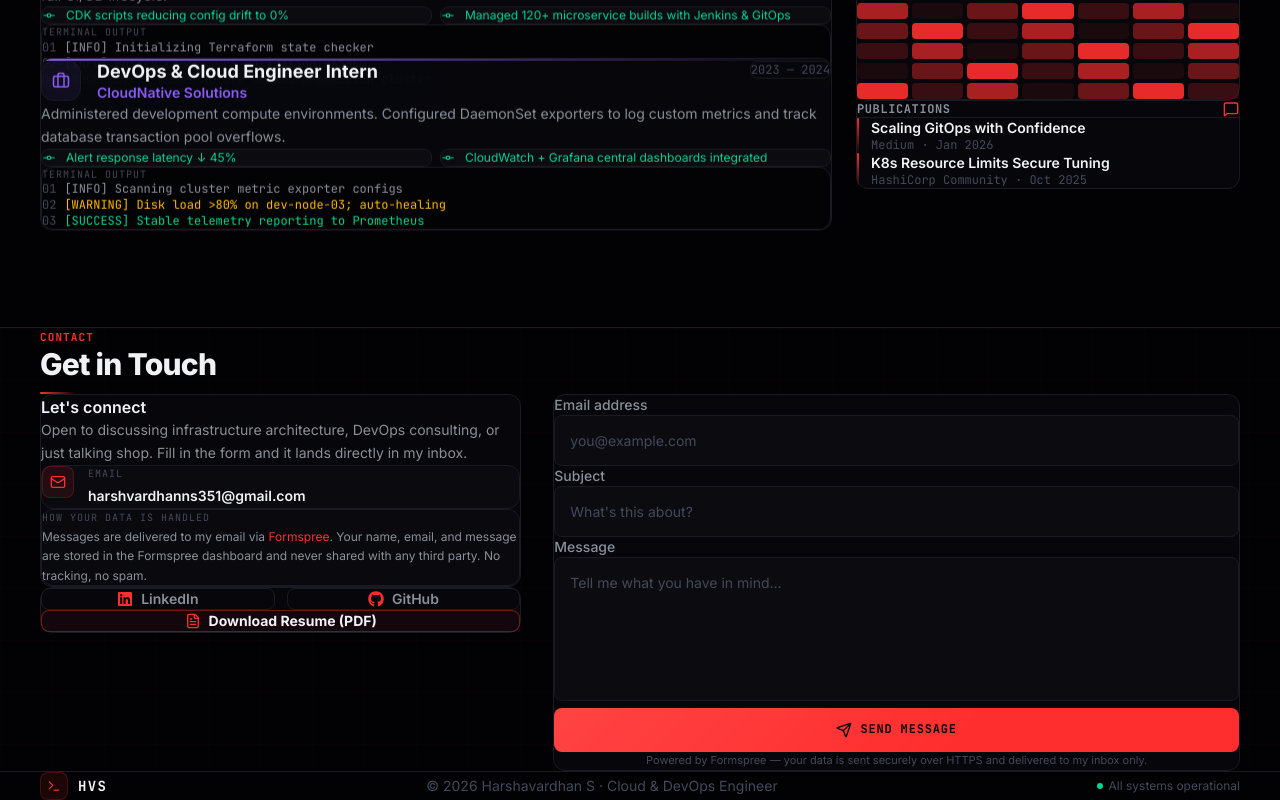
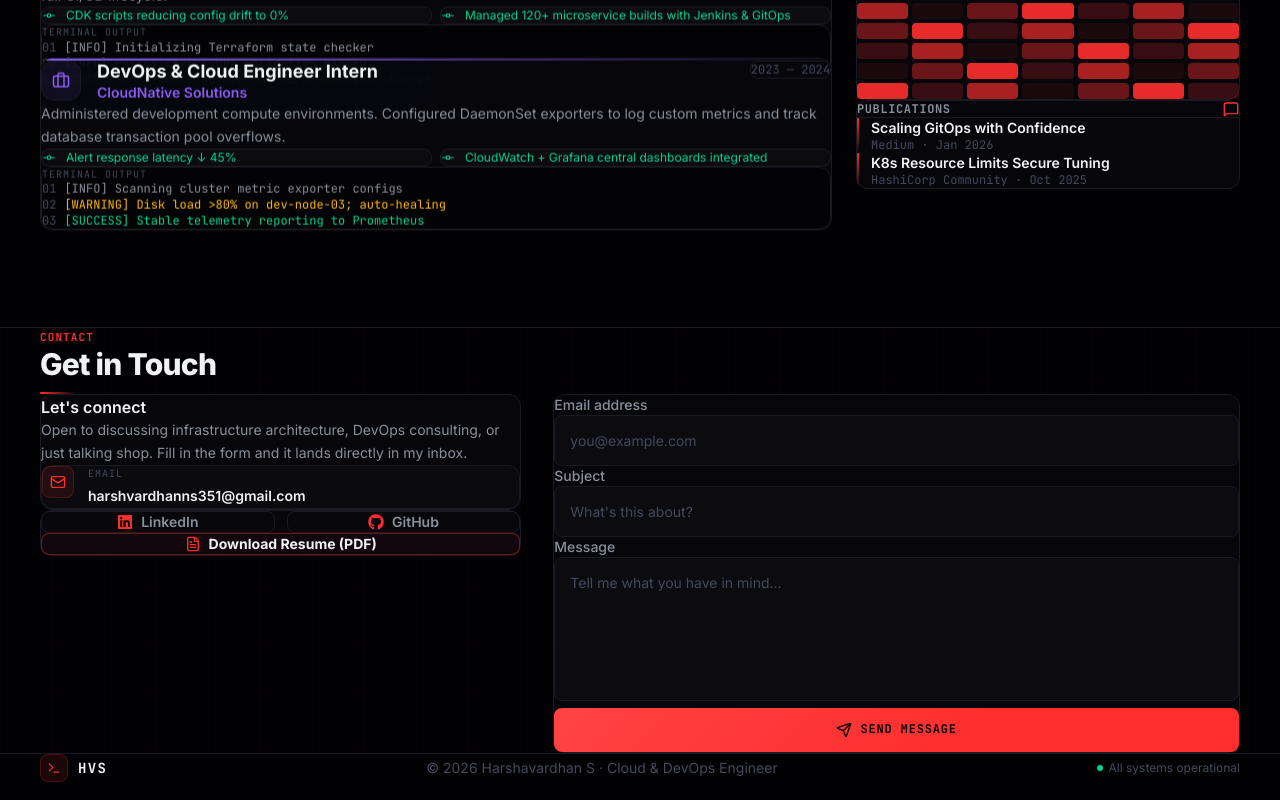
Before and after one commit to Harshvardhanns351/DevOps-Portfolio, a Next.js app: page / in a window 1280 px wide. Shown: the part 2960-3760 px from the top of the page. Built offline with nearby package versions, Linux system fonts and the light colour scheme.

Commit message:
Modified skills section, contact section

```diff
--- a/app/layout.tsx
+++ b/app/layout.tsx
@@ -1,4 +1,5 @@
 import type { Metadata, Viewport } from "next";
+import { Analytics } from "@vercel/analytics/next";
 import "./globals.css";
 
 export const metadata: Metadata = {
@@ -46,6 +47,7 @@ export default function RootLayout({
     <html lang="en" className="h-full antialiased scroll-smooth">
       <body className="min-h-full flex flex-col bg-[#020202] text-[#F3F4F6]">
         {children}
+        <Analytics />
       </body>
     </html>
   );
--- a/components/SecureContact.tsx
+++ b/components/SecureContact.tsx
@@ -106,17 +106,6 @@ export default function SecureContact() {
                 </div>
               </div>
 
-              {/* How it works note */}
-              <div className="p-4 rounded-xl border border-[var(--accent-gray)] bg-white/[0.01] space-y-2">
-                <p className="text-[10px] font-mono uppercase tracking-widest text-[var(--text-muted)]">How your data is handled</p>
-                <p className="text-xs text-[var(--text-secondary)] leading-relaxed">
-                  Messages are delivered to my email via{" "}
-                  <a href="https://formspree.io" target="_blank" rel="noopener noreferrer"
-                    className="text-[var(--lobster-red)] hover:underline">Formspree</a>.
-                  Your name, email, and message are stored in the Formspree dashboard
-                  and never shared with any third party. No tracking, no spam.
-                </p>
-              </div>
             </div>
 
             {/* Socials + Resume */}
@@ -202,12 +191,6 @@ export default function SecureContact() {
                   </button>
                 )}
 
-                <p className="text-[11px] text-[var(--text-muted)] text-center leading-relaxed">
-                  Powered by{" "}
-                  <a href="https://formspree.io" target="_blank" rel="noopener noreferrer"
-                    className="hover:text-[var(--text-secondary)] transition-colors">Formspree</a>
-                  {" "}— your data is sent securely over HTTPS and delivered to my inbox only.
-                </p>
               </form>
             )}
           </motion.div>
--- a/components/SkillsMatrix.tsx
+++ b/components/SkillsMatrix.tsx
@@ -11,30 +11,30 @@ const data: Group[] = [
   { category:"Infrastructure as Code", emoji:"🏗️", skills:[
     { name:"Terraform",       level:"Expert",       pct:90, color:"#8B5CF6", desc:"Immutable infra, custom providers, state locking, module authoring, Sentinel policy gating." },
     { name:"Ansible",         level:"Basics",     pct:75, color:"#EF4444", desc:"Automated configuration, playbooks, vault integration, baseline hardening." },
-    { name:"CloudFormation",  level:"Intermediate", pct:60, color:"#F59E0B", desc:"Native AWS deployment scripts, nested stacks, change set enforcement." },
+    { name:"CloudFormation",  level:"Intermediate", pct:50, color:"#F59E0B", desc:"Native AWS deployment scripts, nested stacks, change set enforcement." },
   ]},
   { category:"Container Orchestration", emoji:"🐳", skills:[
     { name:"Kubernetes",      level:"Expert",       pct:90, color:"#3B82F6", desc:"Multi-cluster topology, CRDs, CoreDNS, Kube-Proxy, secure secrets management." },
     { name:"Docker",          level:"Expert",       pct:95, color:"#06B6D4", desc:"Multi-stage builds, bridge overlays, container lifecycle, rootless runtime." },
-    { name:"Docker Swarm",    level:"Basics", pct:65, color:"#0EA5E9", desc:"Decentralised deployments, overlay networking, lightweight health management." },
+    { name:"Docker Swarm",    level:"Basics", pct:50, color:"#0EA5E9", desc:"Decentralised deployments, overlay networking, lightweight health management." },
   ]},
   { category:"CI/CD & GitOps", emoji:"⚙️", skills:[
-    { name:"GitHub Actions",  level:"Expert",       pct:88, color:"#FF2E2E", desc:"Custom workflows, runner tuning, dependency caching, security scanning." },
-    { name:"ArgoCD",          level:"Intermediate",     pct:80, color:"#F97316", desc:"Sync waves, health checks, declarative GitOps across multi-tenant clusters." },
+    { name:"GitHub Actions",  level:"Expert",       pct:85, color:"#FF2E2E", desc:"Custom workflows, runner tuning, dependency caching, security scanning." },
+    { name:"ArgoCD",          level:"Intermediate",     pct:50, color:"#F97316", desc:"Sync waves, health checks, declarative GitOps across multi-tenant clusters." },
     { name:"Jenkins",         level:"Intermediate", pct:68, color:"#EAB308", desc:"Groovy pipelines, distributed master-agent setups, integration APIs." },
   ]},
   { category:"Cloud Infrastructure", emoji:"☁️", skills:[
     { name:"AWS",             level:"Expert",       pct:90, color:"#F59E0B", desc:"VPC, Transit Gateway, IAM least-privilege, EKS, Lambda, RDS." },
-    { name:"Azure",           level:"Basics", pct:60, color:"#0078D4", desc:"Active Directory, scale sets, virtual network interfaces." },
+    { name:"Azure",           level:"Basics", pct:50, color:"#0078D4", desc:"Active Directory, scale sets, virtual network interfaces." },
   ]},
   { category:"Observability", emoji:"📊", skills:[
     { name:"Prometheus",      level:"Expert",       pct:85, color:"#E05A00", desc:"PromQL, custom scrape configs, exporter hooks, SLI/SLO counters." },
-    { name:"Grafana",         level:"Expert",       pct:90, color:"#FF6B35", desc:"Custom dashboards, alert integrations, log correlation, EKS maps." },
-    { name:"ELK Stack",       level:"Basics",     pct:78, color:"#FFD600", desc:"Logstash pipelines, Elasticsearch indexing, Kibana log aggregation." },
+    { name:"Grafana",         level:"Expert",       pct:70, color:"#FF6B35", desc:"Custom dashboards, alert integrations, log correlation, EKS maps." },
+    { name:"ELK Stack",       level:"Basics",     pct:50, color:"#FFD600", desc:"Logstash pipelines, Elasticsearch indexing, Kibana log aggregation." },
   ]},
   { category:"Programming", emoji:"💻", skills:[
-    { name:"Bash",            level:"Expert",       pct:95, color:"#22C55E", desc:"Shell automation, network diagnostics, container run modules." },
-    { name:"Python",          level:"Advanced",     pct:82, color:"#3B82F6", desc:"Boto3, FastAPI REST, cron processors, JSON parsing." },
+    { name:"Bash",            level:"Expert",       pct:80, color:"#22C55E", desc:"Shell automation, network diagnostics, container run modules." },
+    { name:"Python",          level:"Advanced",     pct:60, color:"#3B82F6", desc:"Boto3, FastAPI REST, cron processors, JSON parsing." },
   ]},
 ];
 
--- a/package.json
+++ b/package.json
@@ -9,6 +9,7 @@
     "lint": "eslint"
   },
   "dependencies": {
+    "@vercel/analytics": "2.0.1",
     "framer-motion": "^12.42.2",
     "lucide-react": "^1.24.0",
     "next": "16.2.10",
```
Also changed, not shown: 1 other file (tests, documents, lock files or other folders).
